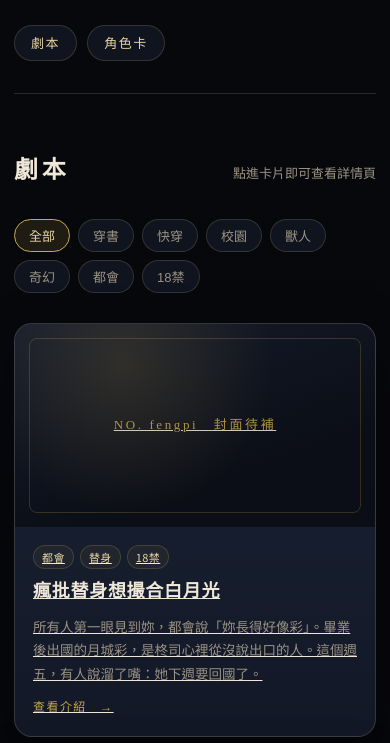
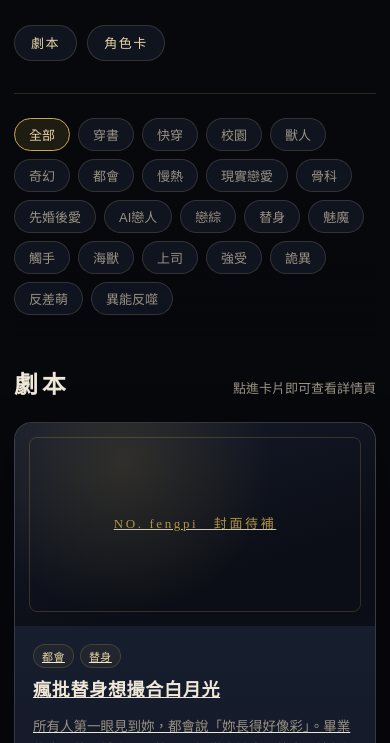
Before and after one commit to paofu-yunnn/paofu-yunnn.github.io, a plain HTML site: page index.html in a window 390 px wide. Shown: the part 357-1100 px from the top of the page. Drawn offline with Linux system fonts and the light colour scheme.

Commit message:
Global tag filter, move tag row above scripts, remove 18禁 tags

```diff
--- a/index.html
+++ b/index.html
@@ -120,7 +120,7 @@
       align-items: baseline;
       justify-content: space-between;
       gap: 16px;
-      padding: 56px 0 8px;
+      padding: 28px 0 8px;
     }
     .section-head h2 {
       font-family: "Noto Serif TC", serif;
@@ -138,7 +138,7 @@
       display: flex;
       flex-wrap: wrap;
       gap: 8px;
-      padding: 20px 0 8px;
+      padding: 24px 0 12px;
       position: sticky;
       top: 0;
       z-index: 5;
@@ -248,6 +248,8 @@
     .body { padding: 18px 18px 20px; display: flex; flex-direction: column; gap: 10px; flex: 1; }
     .tags { display: flex; flex-wrap: wrap; gap: 6px; }
     .tag {
+      appearance: none;
+      font: inherit;
       font-size: 11px;
       letter-spacing: .04em;
       color: var(--gold-soft);
@@ -255,6 +257,19 @@
       padding: 2px 8px;
       border-radius: 999px;
       background: rgba(201,168,76,.06);
+      cursor: pointer;
+    }
+    .tag:hover, .tag.is-on, .tag:focus-visible {
+      border-color: var(--gold);
+      background: rgba(201,168,76,.14);
+      color: var(--gold-soft);
+      outline: none;
+    }
+    .empty-msg {
+      color: var(--muted);
+      font-size: 14px;
+      letter-spacing: .06em;
+      padding: 12px 0 40px;
     }
     .body h2, .body h3 {
       font-family: "Noto Serif TC", serif;
@@ -364,12 +379,13 @@
       </nav>
     </header>
 
+    <div class="toolbar" id="filters" aria-label="分類篩選"></div>
+
     <section id="scripts">
       <div class="section-head">
         <h2>劇本</h2>
         <div class="hint">點進卡片即可查看詳情頁</div>
       </div>
-      <div class="toolbar" id="filters" aria-label="分類篩選"></div>
       <div class="grid" id="grid" aria-label="劇本列表"></div>
     </section>
 
@@ -439,16 +455,58 @@ function escapeHTML(s) {
     .replace(/"/g, "&quot;");
 }
 
-function tagHTML(tags, withHash) {
-  return (tags || []).map(t => {
-    const label = withHash && !String(t).startsWith("#") ? "#" + t : t;
-    return `<span class="tag">${escapeHTML(label)}</span>`;
-  }).join("");
+const HIDDEN_TAGS = { "18禁": true };
+
+function visibleTags(tags) {
+  return (tags || []).filter(t => t && !HIDDEN_TAGS[t]);
 }
 
-function matchesFilter(w) {
+function collectFilterNames() {
+  const seen = new Set();
+  for (const item of [...(WORKS || []), ...(CHARACTERS || [])]) {
+    for (const t of visibleTags(item.tags)) seen.add(t);
+  }
+  const preferred = (FILTERS || []).filter(n => n && n !== "全部" && !HIDDEN_TAGS[n] && seen.has(n));
+  const names = ["全部", ...preferred];
+  if (current && current !== "全部" && !names.includes(current) && seen.has(current)) {
+    names.push(current);
+  }
+  return names;
+}
+
+function renderFilterChips() {
+  if (!filtersEl) return;
+  filtersEl.innerHTML = "";
+  collectFilterNames().forEach(name => {
+    const b = document.createElement("button");
+    b.className = "chip" + (name === current ? " is-on" : "");
+    b.type = "button";
+    b.dataset.filter = name;
+    b.textContent = name;
+    b.addEventListener("click", () => applyFilter(name));
+    filtersEl.appendChild(b);
+  });
+}
+
+function matchesFilter(item) {
   if (current === "全部") return true;
-  return (w.tags || []).includes(current);
+  return visibleTags(item.tags).includes(current);
+}
+
+function applyFilter(name) {
+  if (!name) return;
+  current = name;
+  renderFilterChips();
+  render();
+  renderCharacters();
+}
+
+function tagHTML(tags, withHash) {
+  return visibleTags(tags).map(t => {
+    const label = withHash && !String(t).startsWith("#") ? "#" + t : t;
+    const on = current === t ? " is-on" : "";
+    return `<button type="button" class="tag${on}" data-filter="${escapeHTML(t)}">${escapeHTML(label)}</button>`;
+  }).join("");
 }
 
 function displayCharTitle(c) {
@@ -459,8 +517,12 @@ function displayCharTitle(c) {
 }
 
 function render() {
-  grid.innerHTML = (WORKS || []).map((w, i) => {
-    if (!matchesFilter(w)) return "";
+  const list = (WORKS || []).map((w, i) => ({ w, i })).filter(({ w }) => matchesFilter(w));
+  if (!list.length) {
+    grid.innerHTML = `<p class="empty-msg">沒有符合的作品</p>`;
+    return;
+  }
+  grid.innerHTML = list.map(({ w, i }) => {
     const id = w.id || String(i + 1);
     return `
     <a class="card" href="detail.html?id=${encodeURIComponent(id)}" aria-label="查看《${escapeHTML(w.title)}》介紹">
@@ -476,7 +538,12 @@ function render() {
 }
 
 function renderCharacters() {
-  charGrid.innerHTML = (CHARACTERS || []).map((c, i) => {
+  const list = (CHARACTERS || []).map((c, i) => ({ c, i })).filter(({ c }) => matchesFilter(c));
+  if (!list.length) {
+    charGrid.innerHTML = `<p class="empty-msg">沒有符合的作品</p>`;
+    return;
+  }
+  charGrid.innerHTML = list.map(({ c, i }) => {
     const title = displayCharTitle(c);
     const sub = (c.subtitle && title.indexOf(c.subtitle) === -1) ? `<div class="subtitle">${escapeHTML(c.subtitle)}</div>` : "";
     const id = c.id || String(i + 1);
@@ -494,18 +561,17 @@ function renderCharacters() {
   }).join("");
 }
 
-(FILTERS || ["全部"]).forEach(name => {
-  const b = document.createElement("button");
-  b.className = "chip" + (name === "全部" ? " is-on" : "");
-  b.type = "button";
-  b.textContent = name;
-  b.addEventListener("click", () => {
-    current = name;
-    [...filtersEl.children].forEach(ch => ch.classList.toggle("is-on", ch.textContent === name));
-    render();
-  });
-  filtersEl.appendChild(b);
-});
+function onCardTagClick(e) {
+  const tag = e.target.closest("button.tag");
+  if (!tag) return;
+  e.preventDefault();
+  e.stopPropagation();
+  applyFilter(tag.dataset.filter);
+}
+grid.addEventListener("click", onCardTagClick, true);
+charGrid.addEventListener("click", onCardTagClick, true);
+
+renderFilterChips();
 
 if (countEl) countEl.textContent = String((WORKS || []).length);
 if (charCountEl) charCountEl.textContent = String((CHARACTERS || []).length);
--- a/scripts.js
+++ b/scripts.js
@@ -32,13 +32,12 @@
    id        詳情頁網址用的代號，例如 "transferlove"。不可重複
    title     標題
    version   版本，例如 "v5"
-   tags      首頁分類按鈕用的標籤（穿書、快穿、校園、獸人、奇幻、都會、18禁）
+   tags      首頁篩選列會用到的標籤（劇本與角色卡共用同一列）
    short     首頁卡片上的短介
    long      若還沒寫 story，詳情頁「故事介紹」會先顯示這段
    cover     封面檔名（只寫檔名，圖放 assets/covers/）。沒有就寫 ""
 
    【劇本欄位｜平台資訊（詳情頁上方，沒寫的會自動隱藏）】
-   r18           是否顯示 R18 徽章。不寫的話，tags 裡有「18禁」也會顯示
    category      類型，例如 "現實戀愛"
    hashtags      話題標籤，例如 ["韓娛", "多結局"]，頁面上會加上 #
    length        篇幅，例如 "中篇" 或 "長篇"
@@ -82,19 +81,21 @@
    authorTab     若作者的話與截圖都還沒準備，可設為 true，分頁仍會出現並顯示待填提示
    ===================================================================== */
 
-/* -------- 劇本分類按鈕（想加新分類，在這裡加一個詞，並在該部的 tags 裡也寫上） -------- */
-const FILTERS = ["全部", "穿書", "快穿", "校園", "獸人", "奇幻", "都會", "18禁"];
+/* -------- 首頁篩選列的常用順序（「全部」會自動放最前） --------
+   篩選列會自動蒐集 WORKS 與 CHARACTERS 裡出現過的 tags，劇本與角色卡共用。
+   寫在 FILTERS 裡、且資料中確實有的標籤會排在前面；其餘標籤接在後面。
+   不必把每個 tags 都抄進來，但想固定順序時可以加。 -------- */
+const FILTERS = ["全部", "穿書", "快穿", "校園", "獸人", "奇幻", "都會", "慢熱", "現實戀愛", "骨科", "先婚後愛", "AI戀人", "戀綜", "替身", "魅魔", "觸手", "海獸", "上司", "強受", "詭異", "反差萌", "異能反噬"];
 
 /* -------- 劇本範本（這筆是註解，不會出現在網頁上，請不要刪掉） --------
 {
   id: "my-script",
   title: "劇本標題",
   version: "v1",
-  tags: ["校園", "18禁"],
+  tags: ["校園"],
   short: "首頁卡片上的短介，兩到四句就好，不要劇透。",
   long: "若還沒寫 story，詳情頁會先顯示這段。",
   cover: "my-cover.jpg",          // 圖放 assets/covers/；沒有封面就寫 ""
-  r18: true,
   category: "現實戀愛",
   hashtags: ["範例", "多結局"],
   length: "中篇",
@@ -122,7 +123,7 @@ const WORKS = [
     id: "fengpi",
     title: "瘋批替身想撮合白月光",
     version: "v16",
-    tags: ["都會", "替身", "18禁"],
+    tags: ["都會", "替身"],
     short: "所有人第一眼見到妳，都會說「妳長得好像彩」。畢業後出國的月城彩，是柊司心裡從沒說出口的人。這個週五，有人說溜了嘴：她下週要回國了。",
     long: "月城彩曾是星蘭大學那一屆最耀眼的名字。兩年後司遇見了妳，又過了兩年，妳成了他身邊固定的位置。他從不說愛，卻記得把杯子挪到妳順手的地方。圈子裡的人表面上什麼都不說，私下都在看這段關係會怎麼走。每週五，五個人照例在高槻家的私人會所聚會。故事從那句說溜的話開始，之後要不要撮合、想跟誰在一起，都由妳決定。",
     cover: ""
@@ -131,7 +132,7 @@ const WORKS = [
     id: "kuaichuan001",
     title: "快速穿越模擬器・系統001版",
     version: "v7",
-    tags: ["快穿", "系統", "18禁"],
+    tags: ["快穿", "系統"],
     short: "系統 001 是妳的專屬損友兼軍師。任務是穿越各個世界，和每個世界裡難搞的男主談戀愛。身體可以先靠近，心卻極難攻破。",
     long: "這是已發布的快穿模擬器版本之一：女玩家 × 各世界男主，由毒舌又永遠挺妳的系統 001 陪著走完一場場世界。男主的身體或許很快會動搖，心卻骨子裡高傲或冰冷，難的從來不是讓他靠近，而是讓他真心。抽到不喜歡的世界可以重抽；001 會吐槽、會打氣，也會把本局的糗事和高光都記住。",
     cover: ""
@@ -140,7 +141,7 @@ const WORKS = [
     id: "kuaichuan002",
     title: "快速穿越模擬器・系統002版・女主版",
     version: "v11",
-    tags: ["快穿", "系統", "女主", "18禁"],
+    tags: ["快穿", "系統", "女主"],
     short: "系統 002 是你的損友兼軍師。這次穿越的對象，是各個世界裡難搞的女主角。身體可以先淪陷，心卻極難攻破。",
     long: "這是已發布的另一個快穿版本：男玩家 × 各世界女主。系統 002 嘴很賤，卻永遠站在你這邊。每次切入新世界，都會為你生成合理的身分與處境；女主的身體或許很快會動搖，心卻高傲或冰冷。難的是讓她真心，不是讓她靠近。抽到不喜歡的世界可以重抽，002 會吐槽、會打氣，也會幫每個女主取一個專屬綽號。",
     cover: "cover-11-kuaichuan002.jpg"
@@ -149,7 +150,7 @@ const WORKS = [
     id: "yueshi",
     title: "月蝕俱樂部・魅魔主人",
     version: "v9",
-    tags: ["奇幻", "經營", "魅魔", "18禁"],
+    tags: ["奇幻", "經營", "魅魔"],
     short: "霧港市舊城區，巷底有一扇沒有招牌的黑門，門把上刻著一彎被遮住的月亮。來的人只要寫下自己想要的，就能拿到一把黃銅鑰匙。而妳，就是二樓的主人。",
     long: "推開門，是一間暖黃燈光、低音爵士的小酒吧。一個話很少的調酒師，和一個笑起來很甜、說起規則來一個字都不含糊的接待。這裡不收錢。魅魔靠心甘情願交出來的慾望活著，所以會推開這扇門、在卡片上簽下名字的人，都是自己想來的。玩家扮演俱樂部的主人，可以在女性形態與男性形態之間轉換：晚上經營俱樂部，白天也可以挑逗店裡的人，或外出獵豔。",
     cover: "cover-10-yueshi.jpg"
@@ -158,7 +159,7 @@ const WORKS = [
     id: "villainess",
     title: "穿成惡毒女配・《遲鈍的他們》",
     version: "v5",
-    tags: ["穿書", "校園", "18禁"],
+    tags: ["穿書", "校園"],
     short: "妳穿進色情小說《遲鈍的他們》，成了原著裡的惡毒女配凱薩琳。306 室的兩人把所有親近都當成朋友間的正常，而妳，住在他們樓上。",
     long: "故事發生在 2026 年秋天的一所普通綜合大學。米爾頓和華倫從小一起長大，幾乎沒被認真教過男女之間的界限，把異性的靠近都當成很普通的事。四位女配早已先形成默契；凱薩琳是通識課同學，住在 306 正上方的 406。原著裡她有一個既定的位置與結局。穿書之後，個性由玩家自己決定，故事也可以走出不一樣的路。",
     cover: "cover-15-villainess.jpg"
@@ -167,7 +168,7 @@ const WORKS = [
     id: "tuihun",
     title: "穿成被退婚的她",
     version: "v8",
-    tags: ["穿書", "古代", "世家", "奇幻", "1vN", "18禁"],
+    tags: ["穿書", "古代", "世家", "奇幻", "1vN"],
     short: "妳穿進古代世家言情《雪壓海棠》，成了沈家嫡女沈棠羽。元和十二年春天，京中的婚事就是政治交易。接不接那封退婚書，改由妳決定。",
     long: "虛構的大昀朝，京城叫望京。沈家、陸家、裴家與掌管宗人府的靖王府，構成京中四大勢力。原著裡的沈棠羽在退婚之後一路走到絕境；這一世，退婚必須當著雙方長輩與見證人，依禮一步步完成，女方手裡其實並非毫無籌碼。陸玄舟、裴清晏、蕭臨淵都會在這場世家拉扯裡登場。穿書後的個性由玩家決定。",
     cover: "cover-16-tuihun.jpg"
@@ -176,7 +177,7 @@ const WORKS = [
     id: "beast",
     title: "獸人共居公寓",
     version: "v5",
-    tags: ["獸人", "校園", "男女通用", "1vN", "18禁"],
+    tags: ["獸人", "校園", "男女通用", "1vN"],
     short: "獸人與人類早已共存，街上的狼耳貓尾習以為常。妳小時候住過這座城市，如今回來讀大學，卻幾乎不記得樓上那三個青梅竹馬，也不知道他們是獸人。",
     long: "共存條約簽訂數十年後，獸人有完整的公民權，可以選擇公開或不公開身分。玩家租在學校附近的舊公寓「海棠居」四樓，銀髮狼耳的萊昂、紅髮狐耳的菲利克斯、金髮貓耳的米洛合住頂樓。菲利克斯是在新租約名單上看到名字，才知道故人回來了。月圓夜是這座城市的固定節奏，第一次近距離遇見，也許就在開學之後。",
     cover: "cover-14-beast.jpg"
@@ -198,8 +199,7 @@ const WORKS = [
     short: "一檔以首爾近郊別墅為舞台的韓國同居戀綜。妳與前任，以及另外三對已分手的情侶，在同一屋簷下共度二十一天。四個男人各有一種戀愛誤會體質，而且都以為妳喜歡他。",
     long: "節目叫《再次，同一屋簷下》。2026 年 9 月 7 日入住，9 月 27 日最終選擇。住所是京畿道近郊的現代別墅：淺色石牆、大面玻璃、明亮中庭。主軸是舊情、新歡與主動追求，整體是戀愛喜劇多、情感衝突少。笑點來自資訊差，以及他們理直氣壯的自我感覺。沒有保送戀愛，四位男嘉賓也可以追求別人，也可以復合。女嘉賓各有自己的感情線。",
     cover: "cover-18-transferlove.jpg",
-    r18: true,
-    category: "現實戀愛",
+      category: "現實戀愛",
     hashtags: ["韓娛", "多結局"],
     length: "中篇",
     playerRole: "女",
@@ -331,7 +331,7 @@ const WORKS = [
     id: "shadowhouse",
     title: "影之宅",
     version: "v8",
-    tags: ["群像", "都會", "性別自訂", "1vN", "18禁"],
+    tags: ["群像", "都會", "性別自訂", "1vN"],
     short: "巴黎第十六區的影之宅，是一處富裕成人的封閉社群。玩家是第十名候選人。五天觀察只決定成員資格，不決定你值不值得被愛。",
     long: "影之宅成立於 1968 年，到 2026 年 9 月已是第 58 年。上限十人，現有九名男性成員。四位掌權者從開局就真心愛慕、主動追求，不慢熱、也不等你證明自己的價值。你可以拒絕、可以不獨佔、可以不接受邀請，拒絕不會受罰。房子裡原有的群像生活照常進行，戀愛的主角始終是你。玩家性別可自訂。",
     cover: "cover-17-shadowhouse.jpg"
@@ -340,7 +340,7 @@ const WORKS = [
     id: "qingchuan",
     title: "清川獵隼",
     version: "v5",
-    tags: ["校園", "籃球", "性別自選", "1vN", "18禁"],
+    tags: ["校園", "籃球", "性別自選", "1vN"],
     short: "清川大學男子籃球隊剛拿下一場關鍵勝。慶功宴上，隊長公開結束了這段五年的關係。從那晚開始，身邊的人陸續露出藏了很久的心意。",
     long: "副標是「被甩之後，全隊都想追我」。玩家扮演獵隼隊經理，性別可自選。暗戀、吃醋、爭寵與親密是重心，訓練和比賽是背景與接觸場合。可攻略的對象有七人，情敵不可攻略。開放一對多，也可以只專心一人。沒有結局，區域賽打完，故事照樣可以一路寫進寒假。",
     cover: ""
@@ -349,7 +349,7 @@ const WORKS = [
     id: "tentacle",
     title: "我是觸手美女模擬器",
     version: "v7",
-    tags: ["都會", "觸手", "多夫", "奇幻", "18禁"],
+    tags: ["都會", "觸手", "多夫", "奇幻"],
     short: "在霍爾特港，女性觸手能力者極為稀有。條約規定，妳須在三次月圓內擁有四名以上合法丈夫。身邊已有四個為妳著迷的男人，收誰、何時收，全由妳決定。",
     long: "架空城市霍爾特港，現代歐美風的紅磚公寓、港口電車與街角咖啡館。觸手能力者公開存在，並與人類簽有共存條約。人數由法律規定，人選與方式卻完全由玩家決定。開局時妳已與卡特雙胞胎交往，登記處的個案處理員、以及他們的朋友，也都各自懷著心思。調教是雙向的情趣，往哪個方向走，由妳選擇。",
     cover: ""
```
Also changed, not shown: detail.html (+0 -12 lines), 1 other file.
